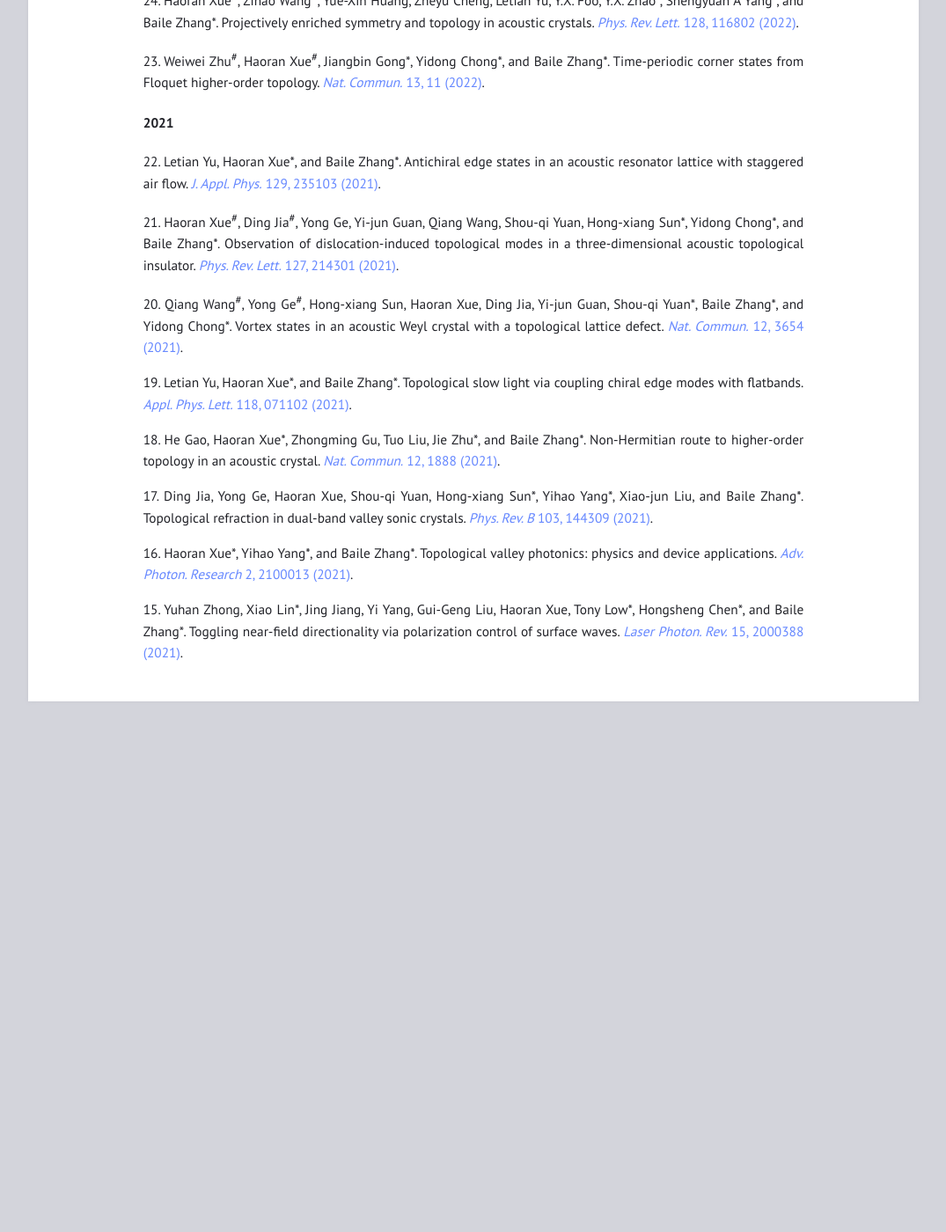
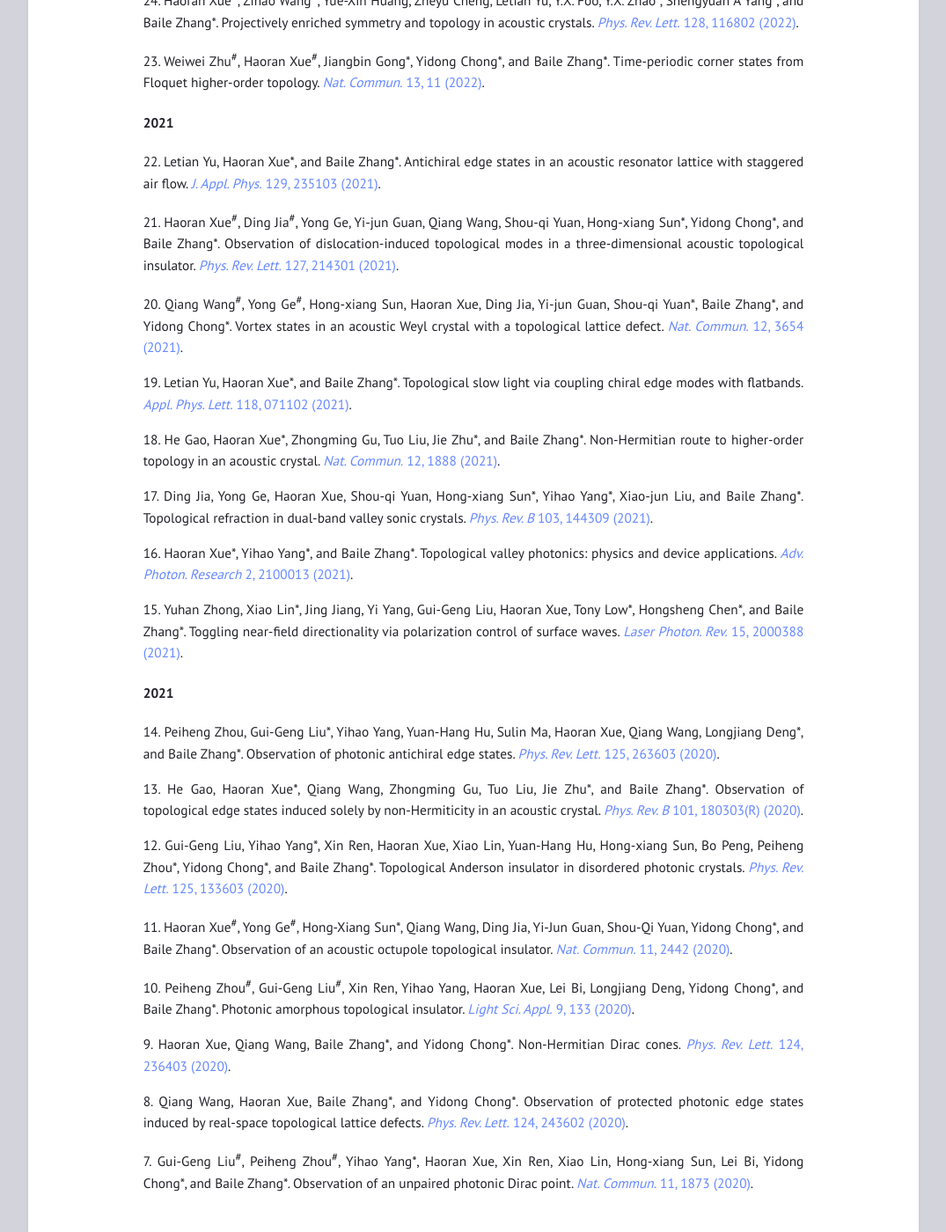
Before and after one commit to haoran-group/haoran-group.github.io, a Jekyll site: the page built from paper.md, in a window 1280 px wide and 1400 px high, scrolled down 1802 px. Shown: the whole window at 88% size, without its empty margins (102-1177 px from the left). Built offline with Jekyll 4.4.1, drawn with Linux system fonts in a browser that asks for light colours; before the commit the page ends 2599 px from its top, so only the background shows below that.

Commit message:
Update paper.md

```diff
--- a/paper.md
+++ b/paper.md
@@ -71,3 +71,21 @@ title: Publication list
 16\.	Haoran Xue\*, Yihao Yang\*, and Baile Zhang\*. Topological valley photonics: physics and device applications. [*Adv. Photon. Research* 2, 2100013 (2021)](https://doi.org/10.1002/adpr.202100013).
 
 15\.	Yuhan Zhong, Xiao Lin\*, Jing Jiang, Yi Yang, Gui-Geng Liu, Haoran Xue, Tony Low\*, Hongsheng Chen\*, and Baile Zhang\*. Toggling near-field directionality via polarization control of surface waves. [*Laser Photon. Rev.* 15, 2000388 (2021)](https://doi.org/10.1002/lpor.202000388).
+
+#### 2021
+
+14\.	Peiheng Zhou, Gui-Geng Liu\*, Yihao Yang, Yuan-Hang Hu, Sulin Ma, Haoran Xue, Qiang Wang, Longjiang Deng\*, and Baile Zhang\*. Observation of photonic antichiral edge states. [*Phys. Rev. Lett.* 125, 263603 (2020)](https://doi.org/10.1103/PhysRevLett.125.263603).
+
+13\.	He Gao, Haoran Xue\*, Qiang Wang, Zhongming Gu, Tuo Liu, Jie Zhu\*, and Baile Zhang\*. Observation of topological edge states induced solely by non-Hermiticity in an acoustic crystal. [*Phys. Rev. B* 101, 180303(R) (2020)](https://doi.org/10.1103/PhysRevB.101.180303).
+
+12\.	Gui-Geng Liu, Yihao Yang\*, Xin Ren, Haoran Xue, Xiao Lin, Yuan-Hang Hu, Hong-xiang Sun, Bo Peng, Peiheng Zhou\*, Yidong Chong\*, and Baile Zhang\*. Topological Anderson insulator in disordered photonic crystals. [*Phys. Rev. Lett.* 125, 133603 (2020)](https://doi.org/10.1103/PhysRevLett.125.133603).
+
+11\.	Haoran Xue<sup>#</sup>, Yong Ge<sup>#</sup>, Hong-Xiang Sun\*, Qiang Wang, Ding Jia, Yi-Jun Guan, Shou-Qi Yuan, Yidong Chong\*, and Baile Zhang\*. Observation of an acoustic octupole topological insulator. [*Nat. Commun.* 11, 2442 (2020)](https://doi.org/10.1038/s41467-020-16350-1).
+
+10\.	Peiheng Zhou<sup>#</sup>, Gui-Geng Liu<sup>#</sup>, Xin Ren, Yihao Yang, Haoran Xue, Lei Bi, Longjiang Deng, Yidong Chong\*, and Baile Zhang\*. Photonic amorphous topological insulator. [*Light Sci. Appl.* 9, 133 (2020)](https://doi.org/10.1038/s41377-020-00368-7).
+
+9\.	Haoran Xue, Qiang Wang, Baile Zhang\*, and Yidong Chong\*. Non-Hermitian Dirac cones. [*Phys. Rev. Lett.* 124, 236403 (2020)](https://doi.org/10.1103/PhysRevLett.124.236403).
+
+8\.	Qiang Wang, Haoran Xue, Baile Zhang\*, and Yidong Chong\*. Observation of protected photonic edge states induced by real-space topological lattice defects. [*Phys. Rev. Lett.* 124, 243602 (2020)](https://doi.org/10.1103/PhysRevLett.124.243602).
+
+7\.	Gui-Geng Liu<sup>#</sup>, Peiheng Zhou<sup>#</sup>, Yihao Yang\*, Haoran Xue, Xin Ren, Xiao Lin, Hong-xiang Sun, Lei Bi, Yidong Chong\*, and Baile Zhang\*. Observation of an unpaired photonic Dirac point. [*Nat. Commun.* 11, 1873 (2020)](https://doi.org/10.1038/s41467-020-15801-z).
```
